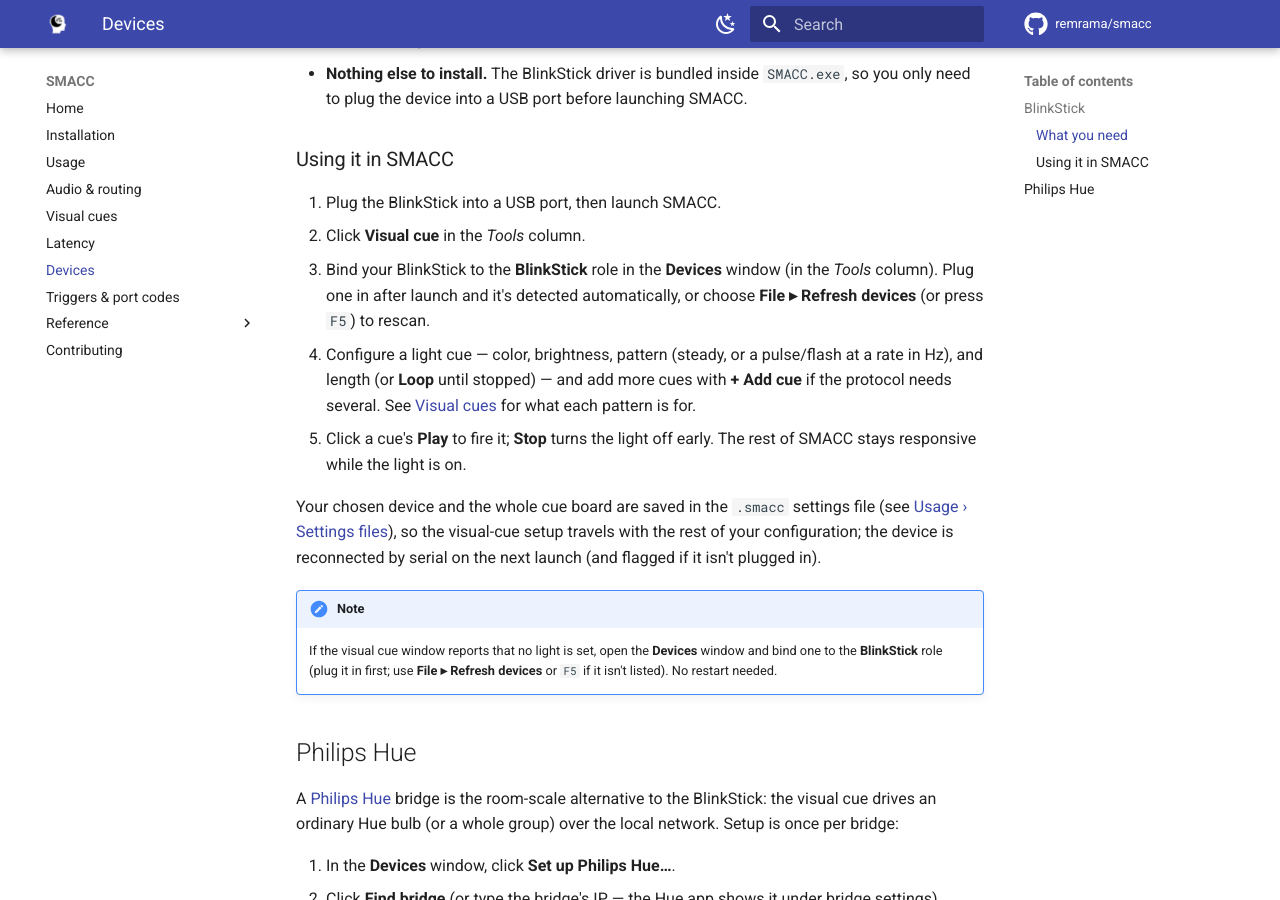
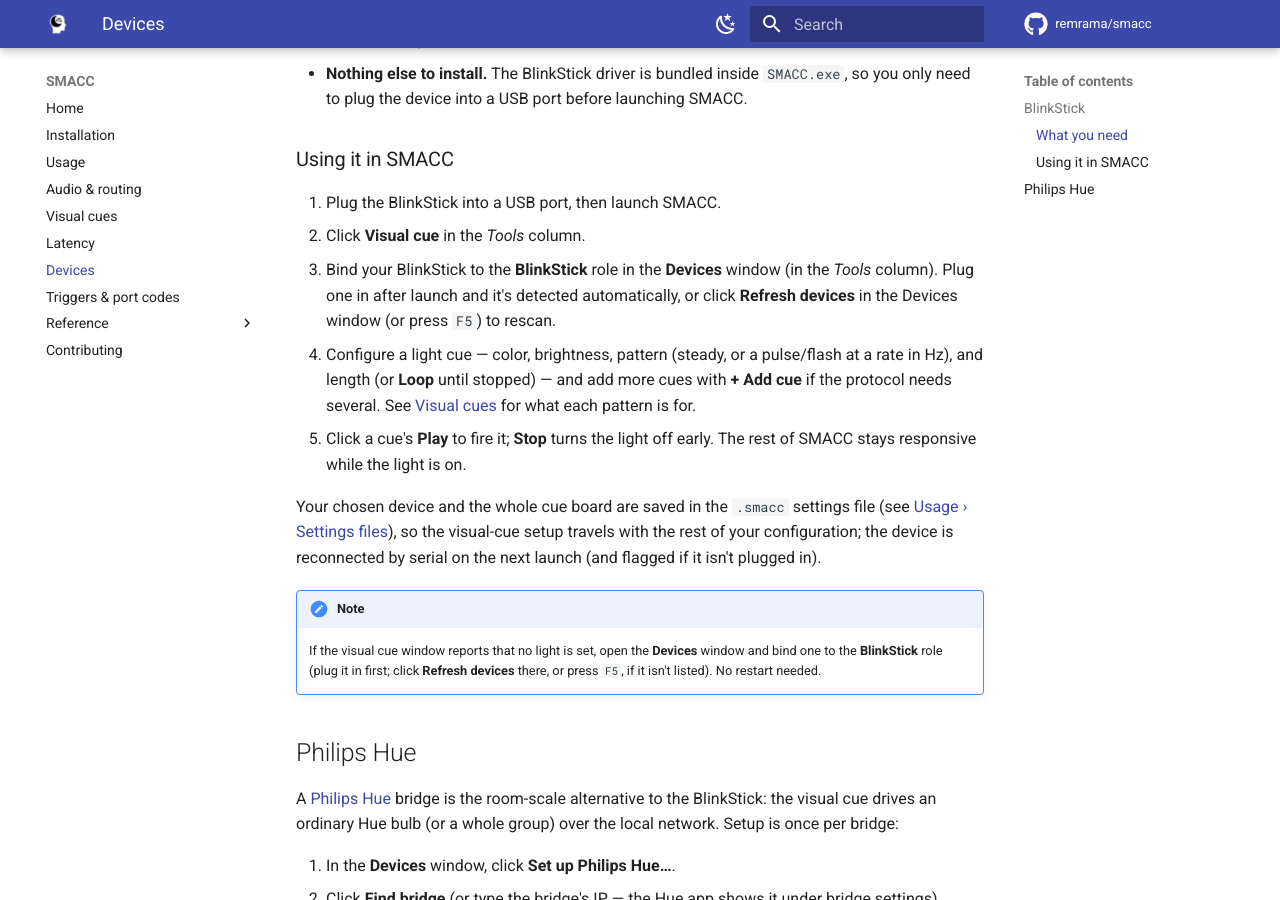
Before and after one commit to remrama/smacc, an MkDocs documentation site: the page built from docs/devices.md, in a window 1280 px wide and 900 px high, scrolled down 552 px. Built offline with MkDocs 1.6.1 and Material for MkDocs 9.7.7, drawn with Linux system fonts in a browser that asks for light colours; comment, search, counter and statistics services are not loaded; the version menu is left out.

Commit message:
fix: drop Refresh devices from the File menu; keep it on the Devices window (F5)

```diff
--- a/docs/devices.md
+++ b/docs/devices.md
@@ -29,7 +29,7 @@
 2. Click **Visual cue** in the *Tools* column.
 3. Bind your BlinkStick to the **BlinkStick** role in the **Devices** window (in
    the *Tools* column). Plug one in after launch and it's detected automatically,
-   or choose **File ▸ Refresh devices** (or press `F5`) to rescan.
+   or click **Refresh devices** in the Devices window (or press `F5`) to rescan.
 4. Configure a light cue — color, brightness, pattern (steady, or a pulse/flash at
    a rate in Hz), and length (or **Loop** until stopped) — and add more cues with
    **+ Add cue** if the protocol needs several. See [Visual cues](visual.md) for
@@ -44,8 +44,8 @@
 
 !!! note
     If the visual cue window reports that no light is set, open the **Devices**
-    window and bind one to the **BlinkStick** role (plug it in first; use
-    **File ▸ Refresh devices** or `F5` if it isn't listed). No restart needed.
+    window and bind one to the **BlinkStick** role (plug it in first; click
+    **Refresh devices** there, or press `F5`, if it isn't listed). No restart needed.
 
 ## Philips Hue
 
```
Also changed, not shown: .claude/skills/audio-routing/SKILL.md (+1 -1 lines), README.md (+1 -1 lines), docs/audio.md (+2 -2 lines), docs/visual.md (+2 -2 lines), 3 other files.
